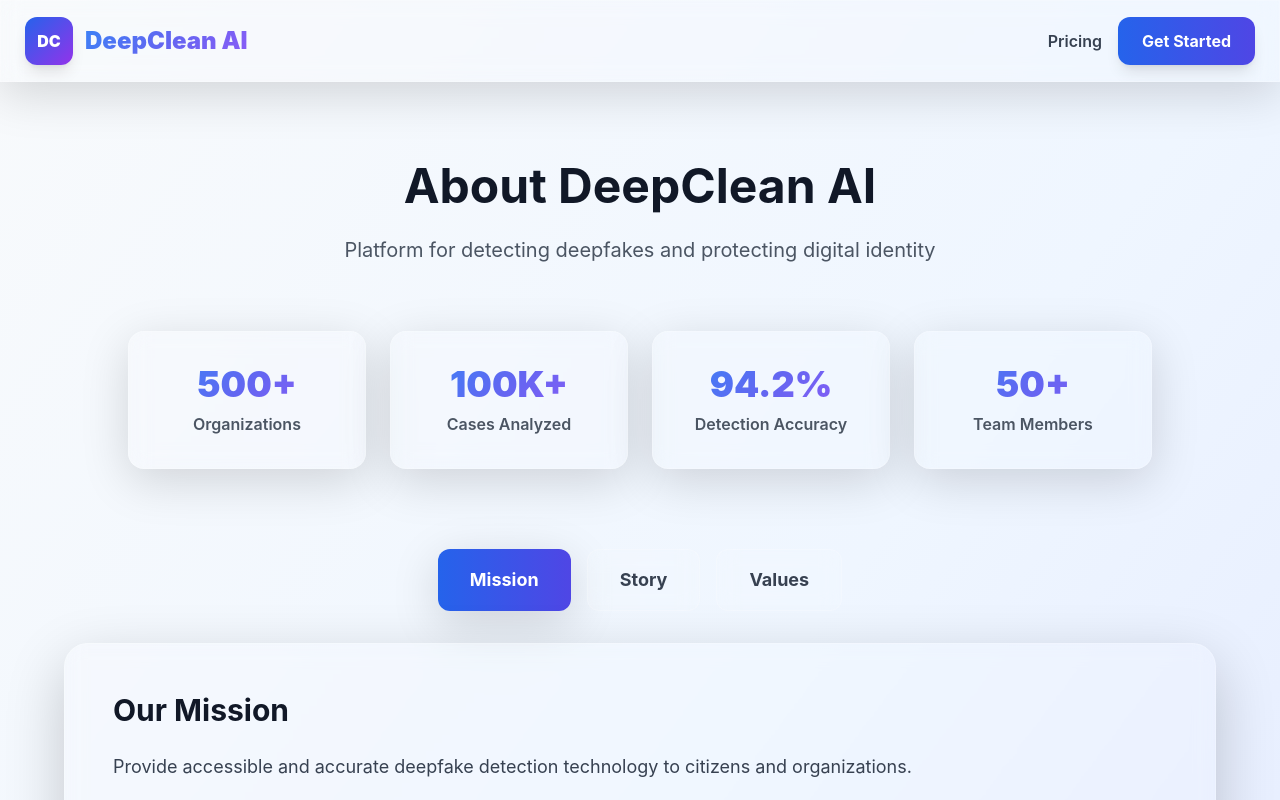
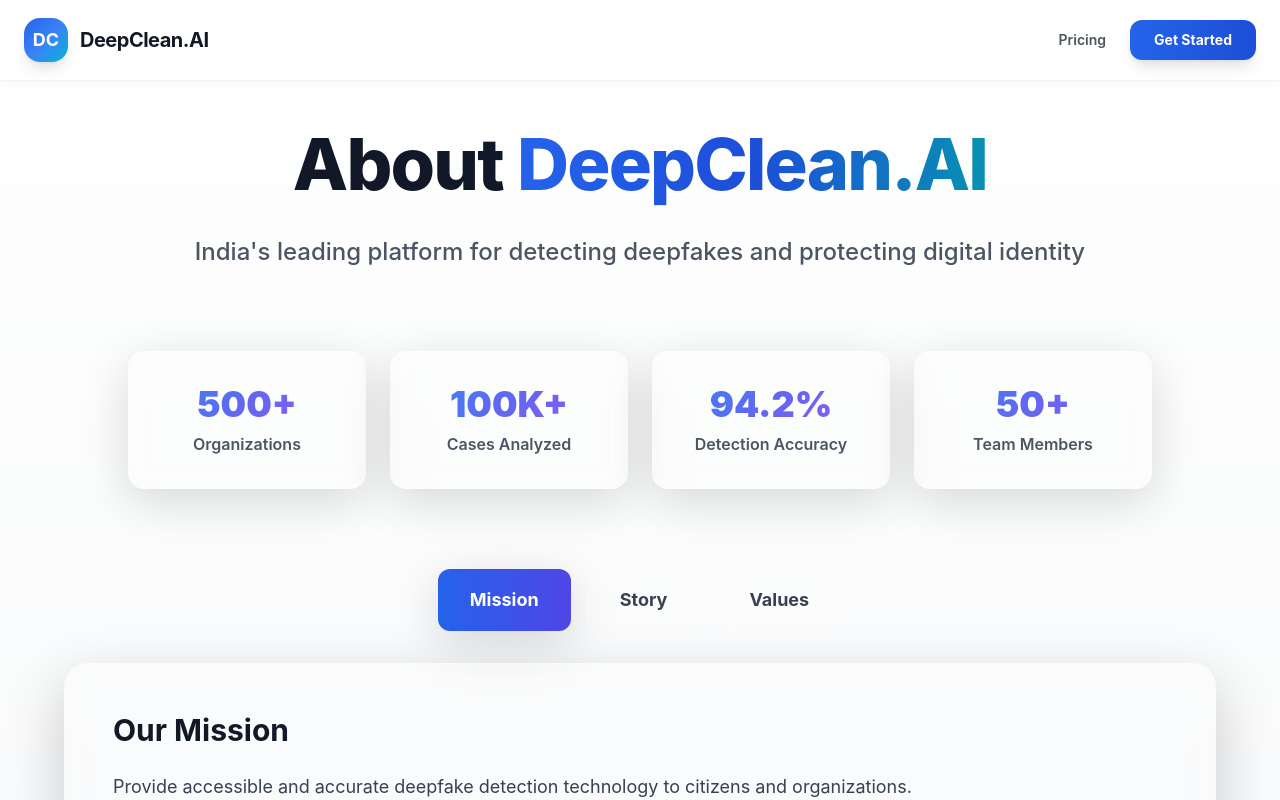
Before and after one commit to sumansingh20/DeepClean.Ai, a Next.js app in the folder frontend/: page /about in a window 1280 px wide. Shown: the top 800 px of the page. Built offline with nearby package versions, Linux system fonts and the light colour scheme.

Commit message:
Premium theme applied to features, about, and contact pages - consistent navigation, enhanced typography, modern styling

```diff
--- a/frontend/app/about/page.tsx
+++ b/frontend/app/about/page.tsx
@@ -37,34 +37,34 @@
   ];
 
   return (
-    <div className="min-h-screen bg-gradient-to-br from-slate-50 via-blue-50 to-indigo-100 dark:from-dark-100 dark:via-dark-200 dark:to-dark-300">
+    <div className="min-h-screen bg-gradient-to-b from-white via-gray-50 to-white">
       {/* Header */}
-      <nav className="glass dark:bg-dark-100/70 sticky top-0 z-50 border-b border-white/20 dark:border-dark-200 shadow-xl">
-        <div className="container mx-auto px-6 py-4">
-          <div className="flex items-center justify-between">
-            <Link href="/" className="flex items-center gap-3">
-              <div className="w-12 h-12 bg-gradient-to-br from-blue-600 to-purple-600 rounded-xl flex items-center justify-center text-white font-black shadow-lg">
-                DC
+      <nav className="fixed top-0 left-0 right-0 z-50 bg-white/90 backdrop-blur-xl border-b border-gray-200/50 shadow-soft">
+        <div className="max-w-7xl mx-auto px-6">
+          <div className="flex justify-between items-center h-20">
+            <Link href="/" className="flex items-center gap-3 group">
+              <div className="w-11 h-11 bg-gradient-to-br from-blue-600 via-blue-500 to-cyan-500 rounded-2xl flex items-center justify-center shadow-lg group-hover:shadow-xl transition-all group-hover:scale-105">
+                <span className="text-white font-bold text-lg">DC</span>
               </div>
-              <span className="text-2xl font-black gradient-text dark:text-white">DeepClean AI</span>
+              <span className="font-bold text-gray-900 text-xl tracking-tight">DeepClean.AI</span>
             </Link>
-            <div className="flex items-center gap-4">
-              <Link href="/pricing" className="text-gray-700 dark:text-dark-700 hover:text-blue-600 dark:hover:text-blue-400 font-semibold">Pricing</Link>
-              <Link href="/login" className="btn-primary">Get Started</Link>
+            <div className="flex items-center gap-6">
+              <Link href="/pricing" className="text-sm font-semibold text-gray-600 hover:text-blue-600 transition-colors">Pricing</Link>
+              <Link href="/login" className="px-6 py-2.5 bg-gradient-to-r from-blue-600 to-blue-700 text-white text-sm font-bold rounded-xl hover:from-blue-700 hover:to-blue-800 transition-all shadow-lg hover:shadow-xl hover:-translate-y-0.5">Get Started</Link>
             </div>
           </div>
         </div>
       </nav>
 
       {/* Hero */}
-      <section className="py-20">
-        <div className="container mx-auto px-6">
-          <div className="text-center max-w-4xl mx-auto mb-16">
-            <h1 className="text-5xl font-bold text-gray-900 dark:text-white mb-6">
-              About DeepClean AI
+      <section className="pt-32 pb-24">
+        <div className="max-w-7xl mx-auto px-6">
+          <div className="text-center max-w-5xl mx-auto mb-20">
+            <h1 className="text-7xl font-extrabold text-gray-900 mb-8 tracking-tight">
+              About <span className="bg-gradient-to-r from-blue-600 via-blue-700 to-cyan-600 bg-clip-text text-transparent">DeepClean.AI</span>
             </h1>
-            <p className="text-xl text-gray-600 dark:text-dark-600 leading-relaxed">
-              Platform for detecting deepfakes and protecting digital identity
+            <p className="text-2xl text-gray-600 leading-relaxed font-medium">
+              India's leading platform for detecting deepfakes and protecting digital identity
             </p>
           </div>
 
--- a/frontend/app/contact/page.tsx
+++ b/frontend/app/contact/page.tsx
@@ -73,30 +73,30 @@
   ];
 
   return (
-    <div className="min-h-screen bg-gradient-to-br from-slate-50 via-blue-50 to-indigo-100 dark:from-dark-100 dark:via-dark-200 dark:to-dark-300">
+    <div className="min-h-screen bg-gradient-to-b from-white via-gray-50 to-white">
       {/* Header */}
-      <nav className="glass dark:bg-dark-100/70 sticky top-0 z-50 border-b border-white/20 dark:border-dark-200 shadow-xl">
-        <div className="container mx-auto px-6 py-4">
-          <div className="flex items-center justify-between">
-            <Link href="/" className="flex items-center gap-3">
-              <div className="w-12 h-12 bg-gradient-to-br from-blue-600 to-purple-600 rounded-xl flex items-center justify-center text-white font-black shadow-lg">
-                DC
+      <nav className="fixed top-0 left-0 right-0 z-50 bg-white/90 backdrop-blur-xl border-b border-gray-200/50 shadow-soft">
+        <div className="max-w-7xl mx-auto px-6">
+          <div className="flex justify-between items-center h-20">
+            <Link href="/" className="flex items-center gap-3 group">
+              <div className="w-11 h-11 bg-gradient-to-br from-blue-600 via-blue-500 to-cyan-500 rounded-2xl flex items-center justify-center shadow-lg group-hover:shadow-xl transition-all group-hover:scale-105">
+                <span className="text-white font-bold text-lg">DC</span>
               </div>
-              <span className="text-2xl font-black gradient-text dark:text-white">DeepClean AI</span>
+              <span className="font-bold text-gray-900 text-xl tracking-tight">DeepClean.AI</span>
             </Link>
-            <Link href="/dashboard" className="btn-primary">Dashboard</Link>
+            <Link href="/dashboard" className="px-6 py-2.5 bg-gradient-to-r from-blue-600 to-blue-700 text-white text-sm font-bold rounded-xl hover:from-blue-700 hover:to-blue-800 transition-all shadow-lg hover:shadow-xl hover:-translate-y-0.5">Dashboard</Link>
           </div>
         </div>
       </nav>
 
       {/* Hero */}
-      <section className="py-20">
-        <div className="container mx-auto px-6">
-          <div className="text-center max-w-4xl mx-auto mb-16">
-            <h1 className="text-6xl font-black text-gray-900 dark:text-white mb-6">
-              Get In <span className="gradient-text dark:text-blue-400">Touch</span>
+      <section className="pt-32 pb-24">
+        <div className="max-w-7xl mx-auto px-6">
+          <div className="text-center max-w-5xl mx-auto mb-20">
+            <h1 className="text-7xl font-extrabold text-gray-900 mb-8 tracking-tight">
+              Get In <span className="bg-gradient-to-r from-blue-600 via-blue-700 to-cyan-600 bg-clip-text text-transparent">Touch</span>
             </h1>
-            <p className="text-2xl text-gray-600 dark:text-dark-600">
+            <p className="text-2xl text-gray-600 leading-relaxed font-medium">
               Have questions? We're here to help 24/7
             </p>
           </div>
--- a/frontend/app/features/page.tsx
+++ b/frontend/app/features/page.tsx
@@ -59,7 +59,7 @@
   const additionalFeatures = [
     {
       category: 'Enterprise Features',
-      icon: '🏢',
+      icon: 'M19 21V5a2 2 0 00-2-2H7a2 2 0 00-2 2v16m14 0h2m-2 0h-5m-9 0H3m2 0h5M9 7h1m-1 4h1m4-4h1m-1 4h1m-5 10v-5a1 1 0 011-1h2a1 1 0 011 1v5m-4 0h4',
       items: [
         { name: 'White-label Solution', desc: 'Branded interface for your organization' },
         { name: 'API Integration', desc: 'RESTful API with comprehensive documentation' },
```
